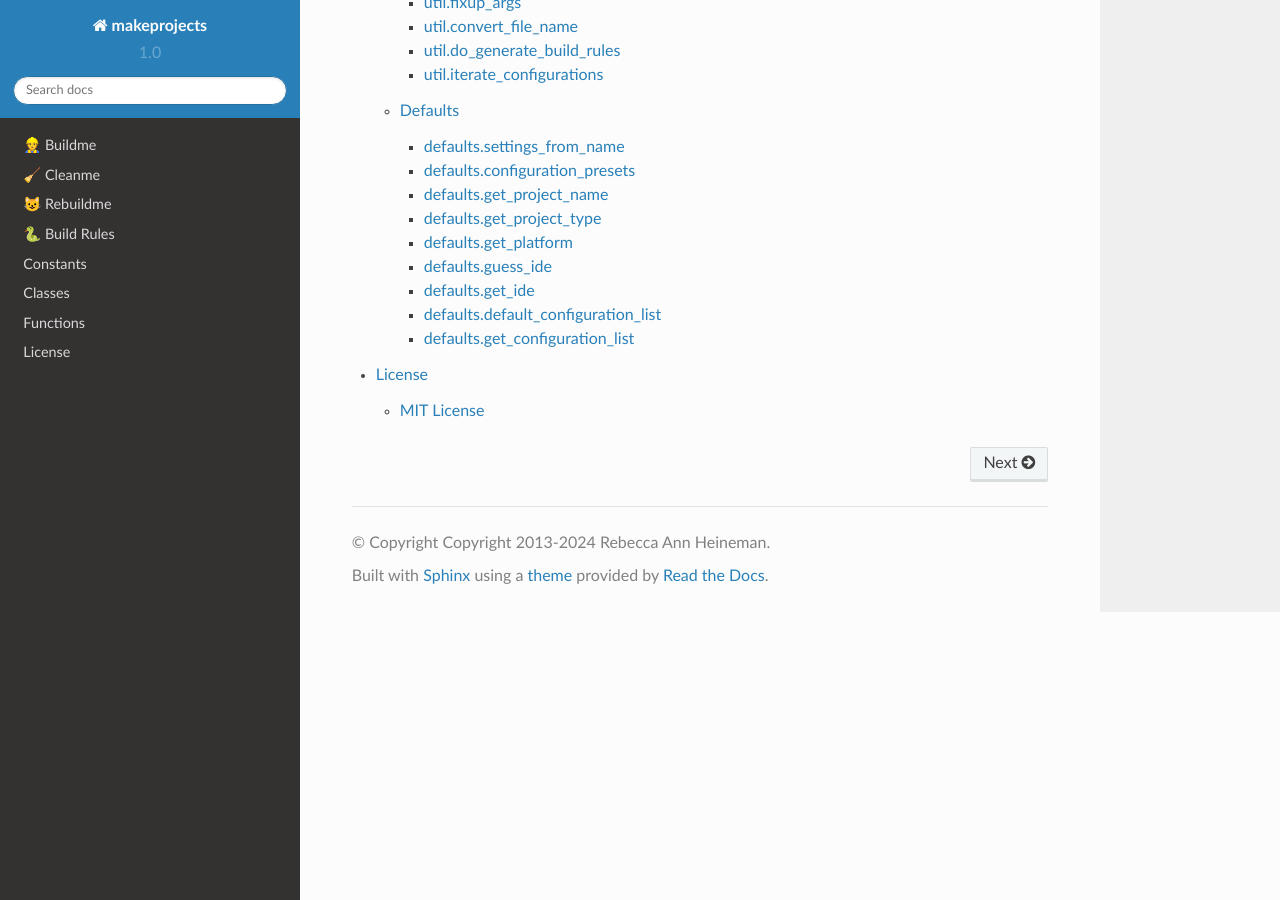
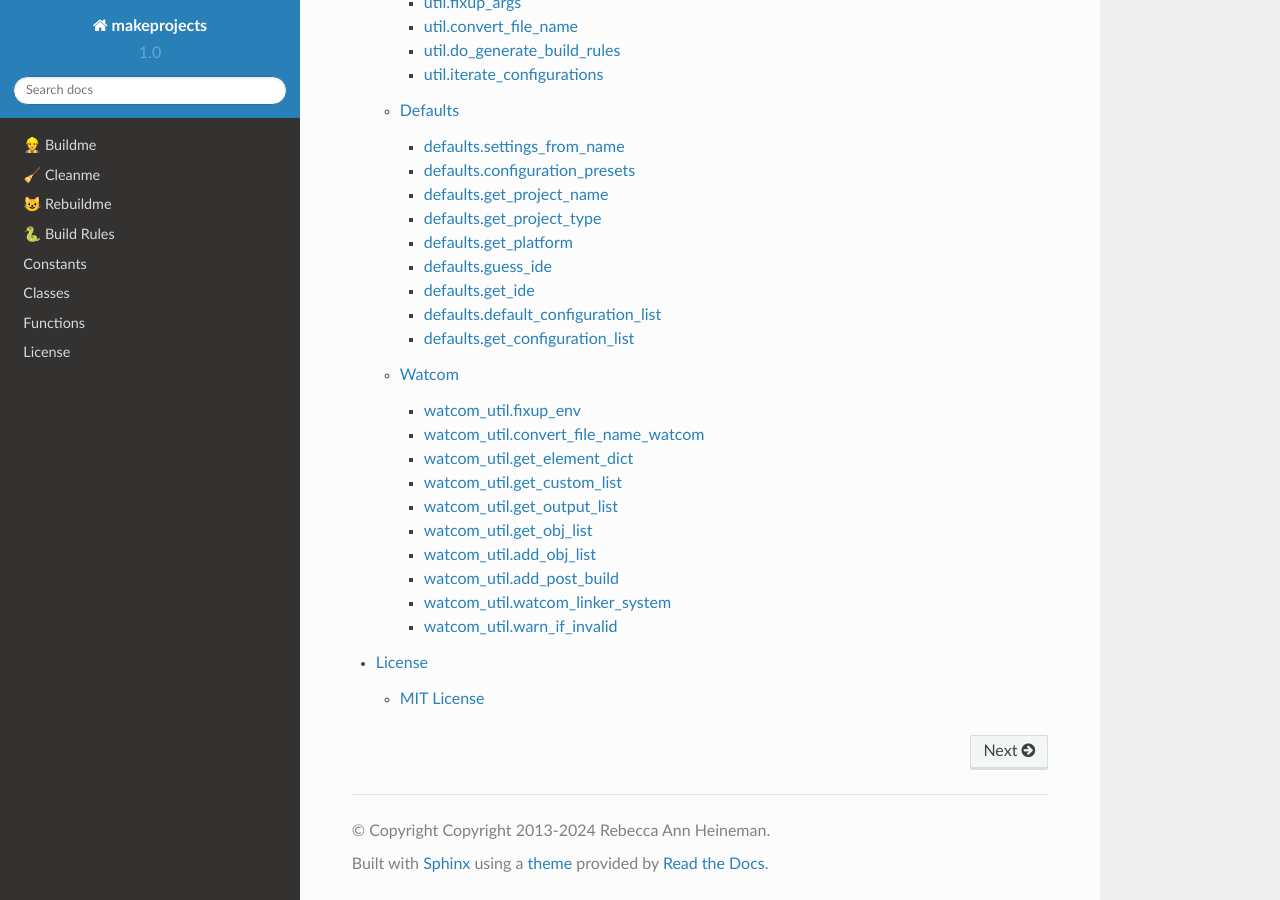
Before and after one commit to burgerbecky/makeprojects, a Sphinx documentation site: the page built from docs/index.rst, in a window 1280 px wide and 900 px high, scrolled down 5699 px. Built offline with Sphinx 7.4.7 and the Read the Docs theme 2.0.0, drawn with Linux system fonts in a browser that asks for light colours.

Commit message:
Added watcom_util to Sphinx

```diff
--- a/docs/functions.rst
+++ b/docs/functions.rst
@@ -267,3 +267,46 @@ defaults.default_configuration_list
 defaults.get_configuration_list
 ^^^^^^^^^^^^^^^^^^^^^^^^^^^^^^^
 .. doxygenfunction:: makeprojects::defaults::get_configuration_list
+
+Watcom
+------
+
+watcom_util.fixup_env
+^^^^^^^^^^^^^^^^^^^^^
+.. doxygenfunction:: makeprojects::watcom_util::fixup_env
+
+watcom_util.convert_file_name_watcom
+^^^^^^^^^^^^^^^^^^^^^^^^^^^^^^^^^^^^
+.. doxygenfunction:: makeprojects::watcom_util::convert_file_name_watcom
+
+watcom_util.get_element_dict
+^^^^^^^^^^^^^^^^^^^^^^^^^^^^
+.. doxygenfunction:: makeprojects::watcom_util::get_element_dict
+
+watcom_util.get_custom_list
+^^^^^^^^^^^^^^^^^^^^^^^^^^^
+.. doxygenfunction:: makeprojects::watcom_util::get_custom_list
+
+watcom_util.get_output_list
+^^^^^^^^^^^^^^^^^^^^^^^^^^^
+.. doxygenfunction:: makeprojects::watcom_util::get_output_list
+
+watcom_util.get_obj_list
+^^^^^^^^^^^^^^^^^^^^^^^^
+.. doxygenfunction:: makeprojects::watcom_util::get_obj_list
+
+watcom_util.add_obj_list
+^^^^^^^^^^^^^^^^^^^^^^^^
+.. doxygenfunction:: makeprojects::watcom_util::add_obj_list
+
+watcom_util.add_post_build
+^^^^^^^^^^^^^^^^^^^^^^^^^^
+.. doxygenfunction:: makeprojects::watcom_util::add_post_build
+
+watcom_util.watcom_linker_system
+^^^^^^^^^^^^^^^^^^^^^^^^^^^^^^^^
+.. doxygenfunction:: makeprojects::watcom_util::watcom_linker_system
+
+watcom_util.warn_if_invalid
+^^^^^^^^^^^^^^^^^^^^^^^^^^^
+.. doxygenfunction:: makeprojects::watcom_util::warn_if_invalid
```
Also changed, not shown: 1 other file.
